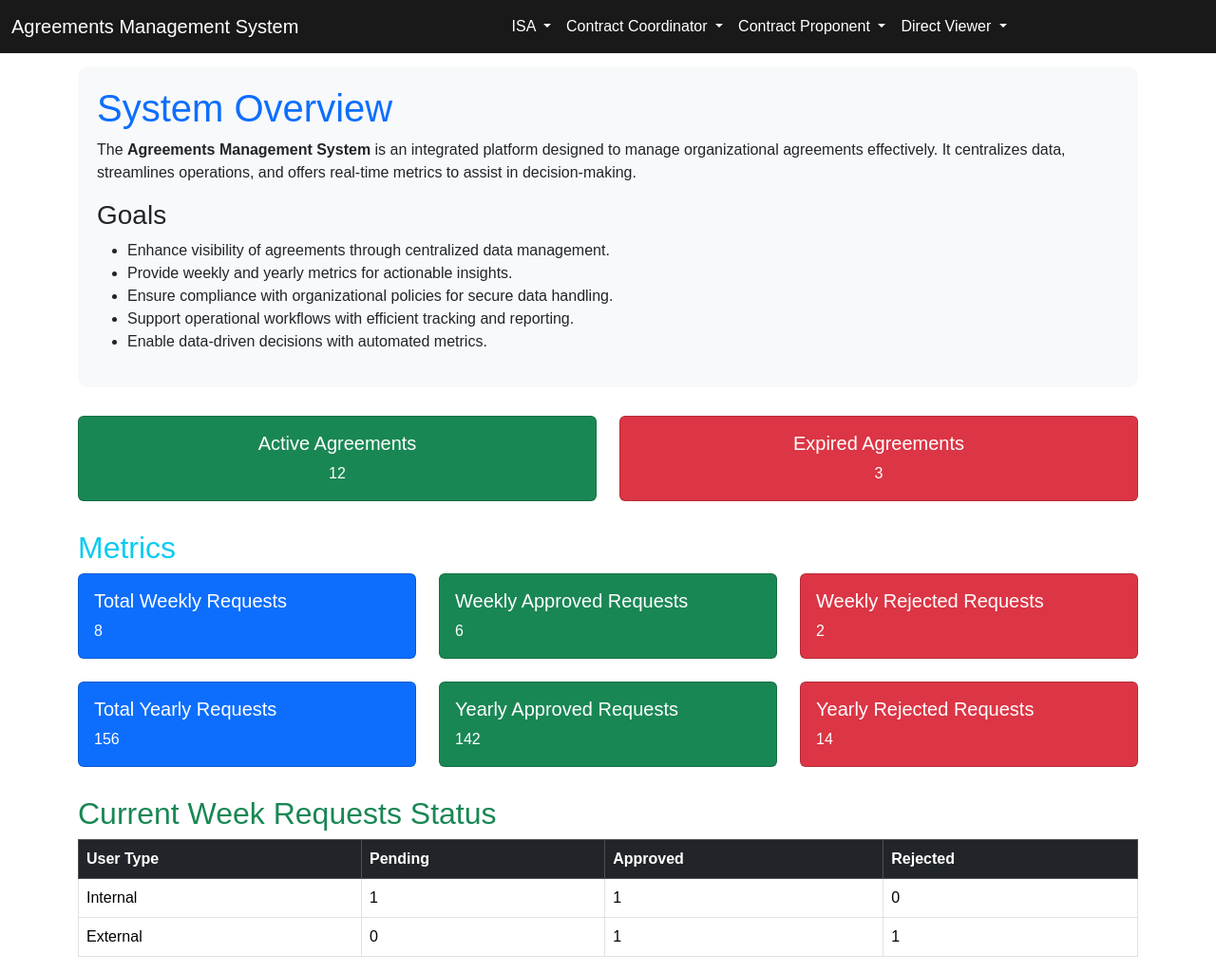
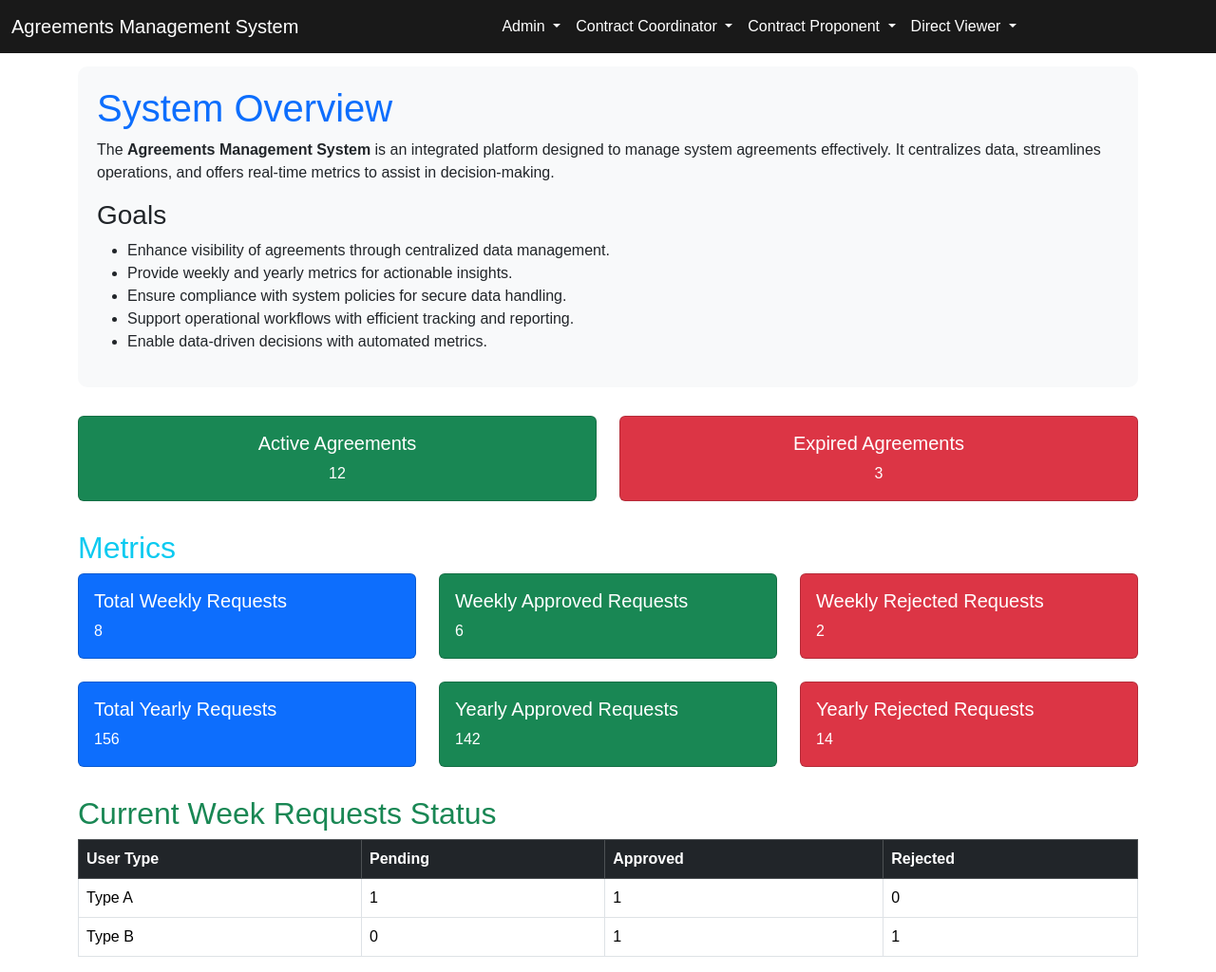
Before and after one commit to Salem-tech/enterprise-demo, a plain HTML site: page project-04-3rdAgr/Agreements Managment System.html in a window 1280 px wide. Shown: the whole page at 95% size. Drawn offline with nearby package versions, Linux system fonts and the light colour scheme.

Commit message:
Add completed project

```diff
--- a/project-04-3rdAgr/Agreements Managment System.html
+++ b/project-04-3rdAgr/Agreements Managment System.html
@@ -80,11 +80,11 @@
                 <ul class="navbar-nav">
                     <li class="nav-item dropdown">
                         <a class="nav-link dropdown-toggle" href="#" role="button" data-bs-toggle="dropdown">
-                            ISA
+                            Admin
                         </a>
                         <ul class="dropdown-menu">
-                            <li><a class="dropdown-item" href="#isa-site1">ISA Site 1</a></li>
-                            <li><a class="dropdown-item" href="#isa-site2">ISA Site 2</a></li>
+                            <li><a class="dropdown-item" href="#admin-site1">Admin Site 1</a></li>
+                            <li><a class="dropdown-item" href="#admin-site2">Admin Site 2</a></li>
                         </ul>
                     </li>
                     <li class="nav-item dropdown">
@@ -125,14 +125,14 @@
         <div class="overview-section">
             <h1 class="text-primary">System Overview</h1>
             <p>
-                The <strong>Agreements Management System</strong> is an integrated platform designed to manage organizational agreements effectively.
+                The <strong>Agreements Management System</strong> is an integrated platform designed to manage system agreements effectively.
                 It centralizes data, streamlines operations, and offers real-time metrics to assist in decision-making.
             </p>
             <h3>Goals</h3>
             <ul>
                 <li>Enhance visibility of agreements through centralized data management.</li>
                 <li>Provide weekly and yearly metrics for actionable insights.</li>
-                <li>Ensure compliance with organizational policies for secure data handling.</li>
+                <li>Ensure compliance with system policies for secure data handling.</li>
                 <li>Support operational workflows with efficient tracking and reporting.</li>
                 <li>Enable data-driven decisions with automated metrics.</li>
             </ul>
@@ -231,16 +231,16 @@
                 </thead>
                 <tbody>
                     <tr>
-                        <td>Internal</td>
-                        <td id="internal-pending">0</td>
-                        <td id="internal-approved">0</td>
-                        <td id="internal-rejected">0</td>
+                        <td>Type A</td>
+                        <td id="typea-pending">0</td>
+                        <td id="typea-approved">0</td>
+                        <td id="typea-rejected">0</td>
                     </tr>
                     <tr>
-                        <td>External</td>
-                        <td id="external-pending">0</td>
-                        <td id="external-approved">0</td>
-                        <td id="external-rejected">0</td>
+                        <td>Type B</td>
+                        <td id="typeb-pending">0</td>
+                        <td id="typeb-approved">0</td>
+                        <td id="typeb-rejected">0</td>
                     </tr>
                 </tbody>
             </table>
--- a/project-04-3rdAgr/script.js
+++ b/project-04-3rdAgr/script.js
@@ -10,16 +10,16 @@ window.addEventListener('scroll', () => {
 
 // Offline Mode - Example Data
 const exampleData = [
-    { id: 1, type: "Add Permission", userType: "Internal", status: "Approved", date: "2024-11-20" },
-    { id: 2, type: "Add Permission", userType: "External", status: "Rejected", date: "2024-11-19" },
-    { id: 3, type: "Add Permission", userType: "Internal", status: "Pending", date: "2024-11-21" },
-    { id: 4, type: "Add Permission", userType: "External", status: "Approved", date: "2024-11-20" },
+    { id: 1, type: "Add Permission", userType: "Type A", status: "Approved", date: "2024-11-20" },
+    { id: 2, type: "Add Permission", userType: "Type B", status: "Rejected", date: "2024-11-19" },
+    { id: 3, type: "Add Permission", userType: "Type A", status: "Pending", date: "2024-11-21" },
+    { id: 4, type: "Add Permission", userType: "Type B", status: "Approved", date: "2024-11-20" },
 ];
 
 function updateTableOffline(data) {
     const counts = {
-        Internal: { Pending: 0, Approved: 0, Rejected: 0 },
-        External: { Pending: 0, Approved: 0, Rejected: 0 },
+        "Type A": { Pending: 0, Approved: 0, Rejected: 0 },
+        "Type B": { Pending: 0, Approved: 0, Rejected: 0 },
     };
 
     data.forEach(item => {
@@ -28,12 +28,12 @@ function updateTableOffline(data) {
         }
     });
 
-    document.getElementById("internal-pending").innerText = counts.Internal.Pending;
-    document.getElementById("internal-approved").innerText = counts.Internal.Approved;
-    document.getElementById("internal-rejected").innerText = counts.Internal.Rejected;
-    document.getElementById("external-pending").innerText = counts.External.Pending;
-    document.getElementById("external-approved").innerText = counts.External.Approved;
-    document.getElementById("external-rejected").innerText = counts.External.Rejected;
+    document.getElementById("typea-pending").innerText = counts["Type A"].Pending;
+    document.getElementById("typea-approved").innerText = counts["Type A"].Approved;
+    document.getElementById("typea-rejected").innerText = counts["Type A"].Rejected;
+    document.getElementById("typeb-pending").innerText = counts["Type B"].Pending;
+    document.getElementById("typeb-approved").innerText = counts["Type B"].Approved;
+    document.getElementById("typeb-rejected").innerText = counts["Type B"].Rejected;
 }
 
 // Online Mode - SharePoint Integration
```
Also changed, not shown: project-04-3rdAgr/img/system-preview.png, 3 other files.
